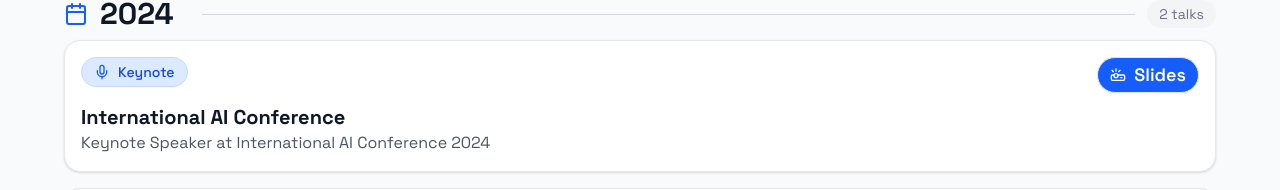
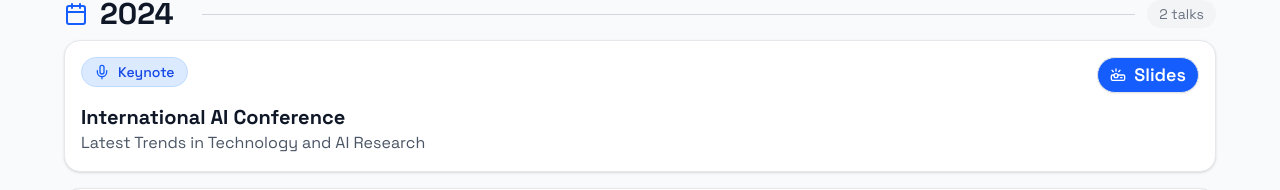
Before and after one commit to MahaZainab/MahaZainab.github.io, a React (Vite) app: page / in a window 1280 px wide. Shown: the part 2955-3145 px from the top of the page. Built offline with nearby package versions, Linux system fonts and the light colour scheme.

Commit message:
Auto commit on save

```diff
--- a/src/data/content.ts
+++ b/src/data/content.ts
@@ -194,7 +194,7 @@ export const news: News[] = [
 export const talks: Talk[] = [
   {
     id: 1,
-    title: "Keynote Speaker at International AI Conference 2024",
+    title: "Latest Trends in Technology and AI Research",
     organization: "International AI Conference",
     slidesLink: "/slides/ai-conference-2024",
     category: "Keynote",
```
